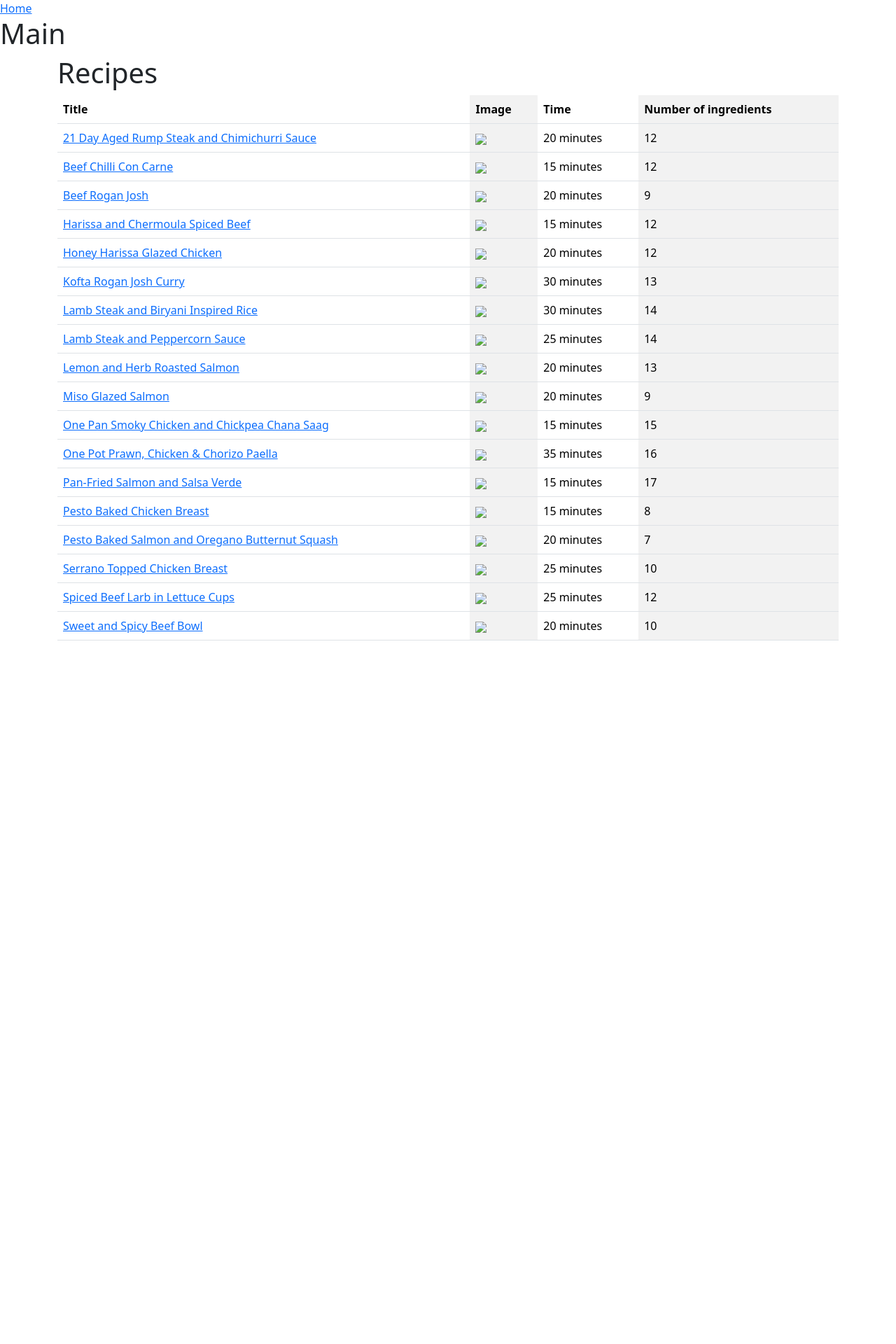
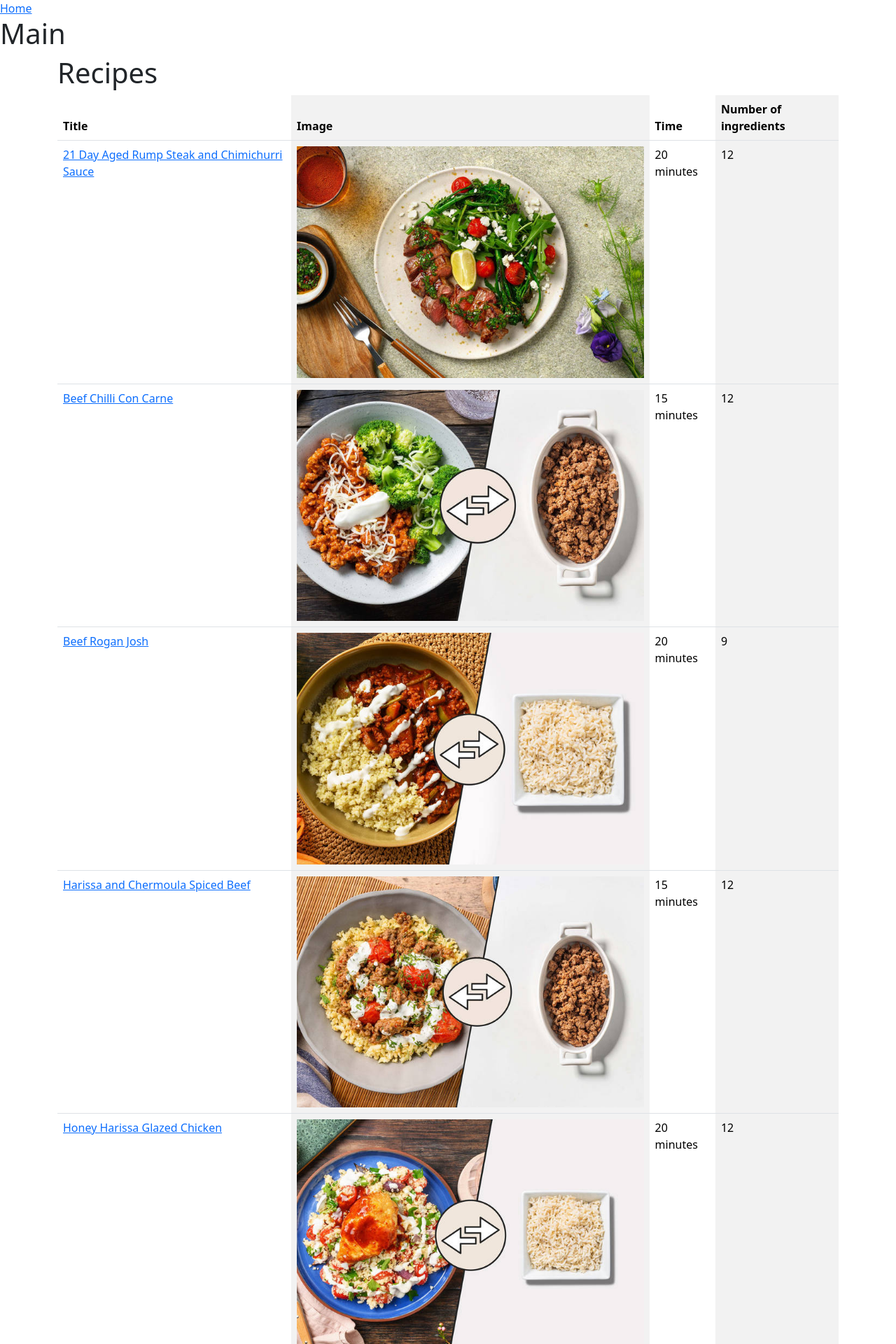
Before and after one commit to r1ch/recipes, a Jekyll site: the page built from index.md, in a window 1280 px wide. Shown: the top 1920 px of the page at 70% size. Built offline with Jekyll 4.4.1, drawn with Linux system fonts in a browser that asks for light colours; before the commit the page ends 931 px from its top, so only the background shows below that.

Commit message:
Update index.md

```diff
--- a/index.md
+++ b/index.md
@@ -21,7 +21,7 @@ layout: default
               {%- assign ingredients = recipe_data.ingredients -%}
           <tr>
             <td><a href="{{ recipe.url | relative_url }}">{{ recipe.title }}</a></td>
-            <td><img src="_images/{{ recipe.slug }}.jpg"></td>
+            <td><img class="img-fluid" src="/images/{{ recipe.slug }}.jpg"></td>
             <td>{{ recipe_data.totalTime | replace: "PT", "" | replace: "M", " minutes"  }}</td>
             <td>{{ ingredients | size }}</td>
           </tr>
```
